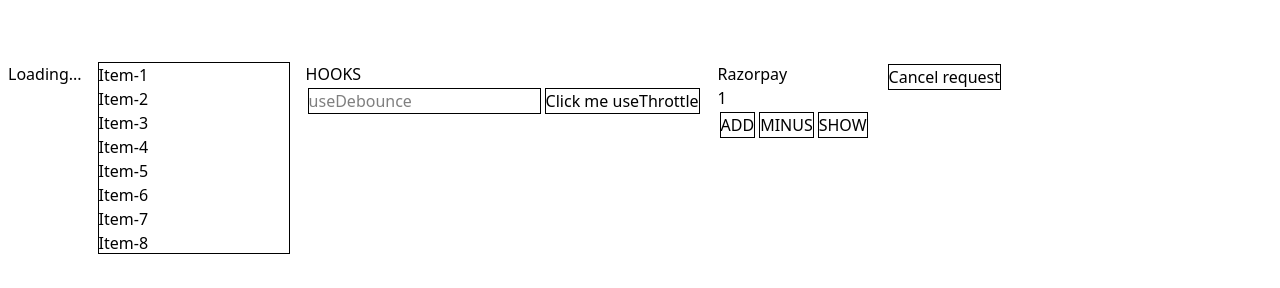
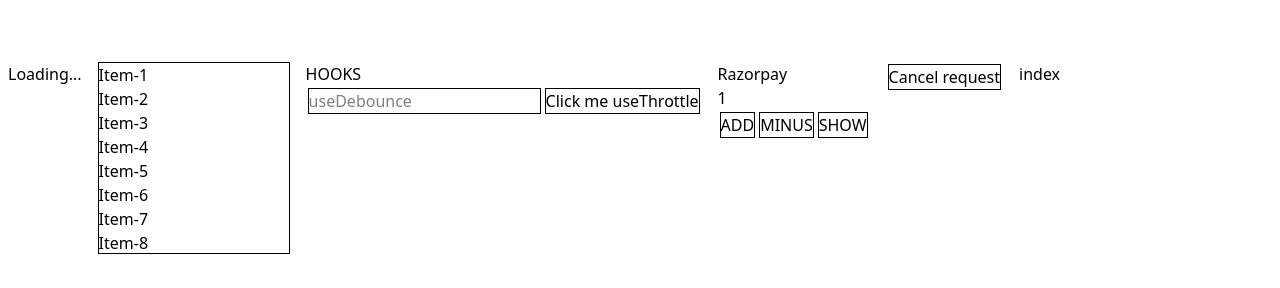
Before and after one commit to TusharBhatt1/machine-coding, a React (Vite) app: page / in a window 1280 px wide. Shown: the part 298-586 px from the top of the page. Built offline with nearby package versions, Linux system fonts and the light colour scheme; no server answers.

Commit message:
arcesium setup

```diff
--- a/src/App.jsx
+++ b/src/App.jsx
@@ -11,6 +11,7 @@ import InfiniteScroll2 from './code/infinite-scroll2.jsx'
 import Razorpay from './code/razorpay/Razorpay.jsx'
 import Hooks from './code/hooks/hooks.jsx'
 import AbortControllerEx from './code/hooks/abort-controller-ex.jsx'
+import ArcesiumPractise from './code/arcesium-practise/index.js'
 export default function App() {
   return (
     <div className='space-y-12 p-2 flex flex-wrap gap-4'>
@@ -25,6 +26,7 @@ export default function App() {
       <Hooks/>
       <Razorpay/>
       <AbortControllerEx/>
+      <ArcesiumPractise/>
     </div>
   )
 }
--- /dev/null
+++ b/src/code/arcesium-practise/index.tsx
@@ -0,0 +1,7 @@
+import React from 'react'
+
+export default function ArcesiumPractise() {
+  return (
+    <div>index</div>
+  )
+}
```
